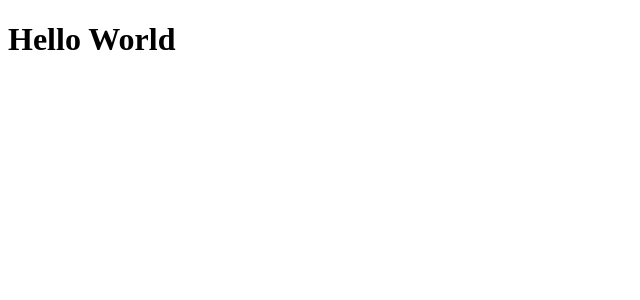
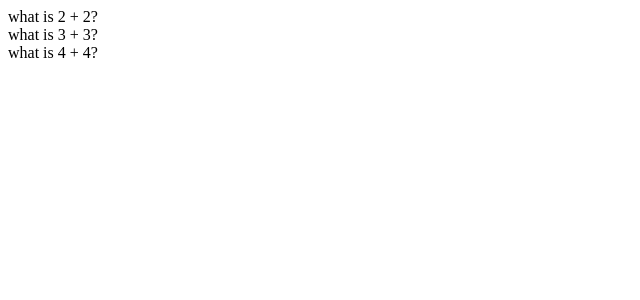
Before and after one commit to singonwan/flashcardApp, a React (Create React App) app in the folder flashcard-app/: page / in a window 1280 px wide. Shown: the top 300 px of the page, without its empty margins (0-640 px from the left). Built offline with nearby package versions, Linux system fonts and the light colour scheme.

Commit message:
added sample data and passed those data into flashcardlist and flashcard component to display

```diff
--- a/flashcard-app/src/App.js
+++ b/flashcard-app/src/App.js
@@ -1,7 +1,30 @@
-import React from 'react';
+import React, { useState } from 'react';
+import FlashcardList from './FlashcardList';
 
 function App() {
-    return <h1>Hello World</h1>;
+    const [flashcards, setFlashcards] = useState(SAMPLE_FLASHCARDS);
+    return <FlashcardList flashcards={flashcards} />;
 }
 
+const SAMPLE_FLASHCARDS = [
+    {
+        id: 1,
+        question: 'what is 2 + 2?',
+        answer: '4',
+        mc: ['2', '3', '4', '5'],
+    },
+    {
+        id: 2,
+        question: 'what is 3 + 3?',
+        answer: '6',
+        mc: ['2', '3', '4', '6'],
+    },
+    {
+        id: 3,
+        question: 'what is 4 + 4?',
+        answer: '8',
+        mc: ['2', '8', '4', '5'],
+    },
+];
+
 export default App;
--- a/flashcard-app/src/Flashcard.js
+++ b/flashcard-app/src/Flashcard.js
@@ -1,5 +1,5 @@
 import React from 'react';
 
-export default function Flashcard() {
-    return <div></div>;
+export default function Flashcard({ flashcard }) {
+    return <div>{flashcard.question}</div>;
 }
--- a/flashcard-app/src/FlashcardList.js
+++ b/flashcard-app/src/FlashcardList.js
@@ -1,5 +1,12 @@
 import React from 'react';
+import Flashcard from './Flashcard';
 
-export default function FlashcardList() {
-    return <div></div>;
+export default function FlashcardList({ flashcards }) {
+    return (
+        <div className="card-grid">
+            {flashcards.map((flashcard) => {
+                return <Flashcard flashcard={flashcard} key={flashcard.id} />;
+            })}
+        </div>
+    );
 }
```
